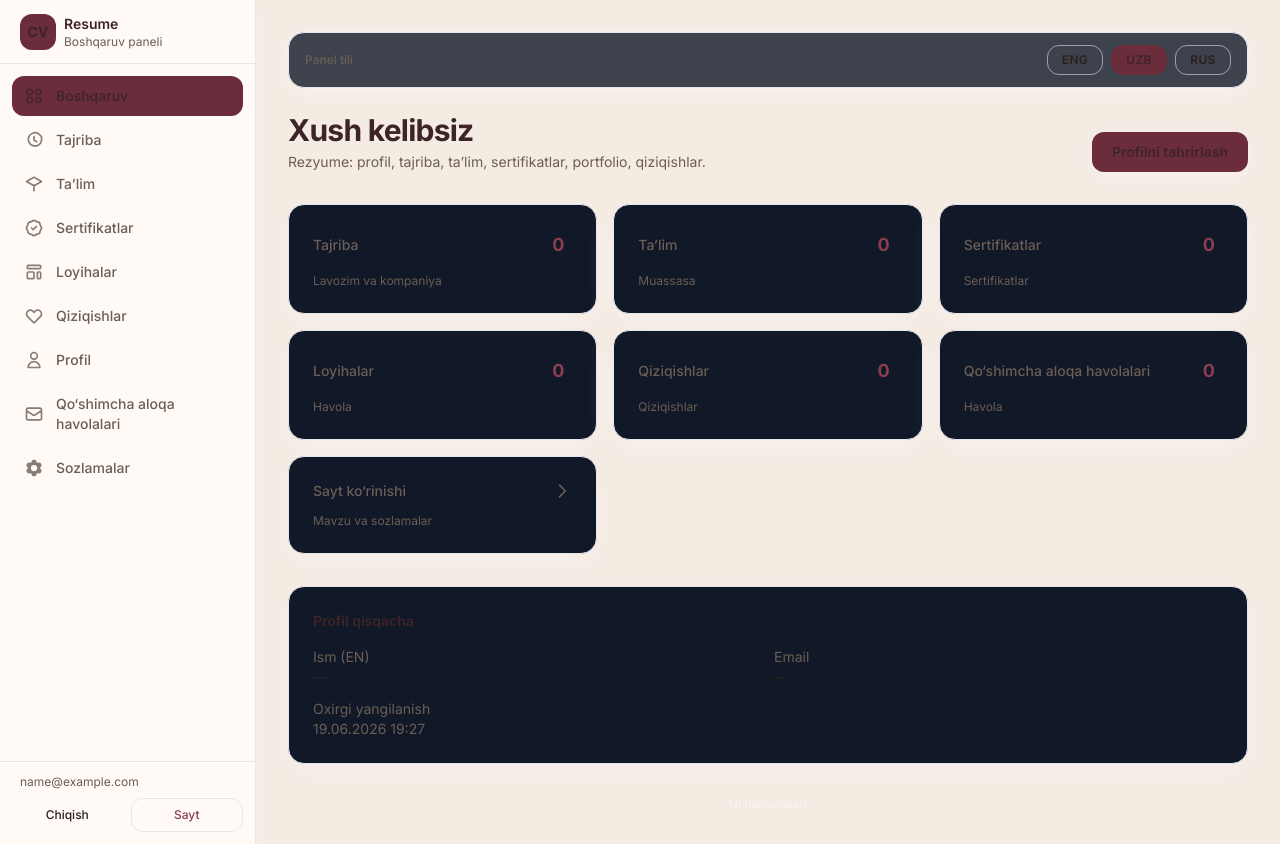
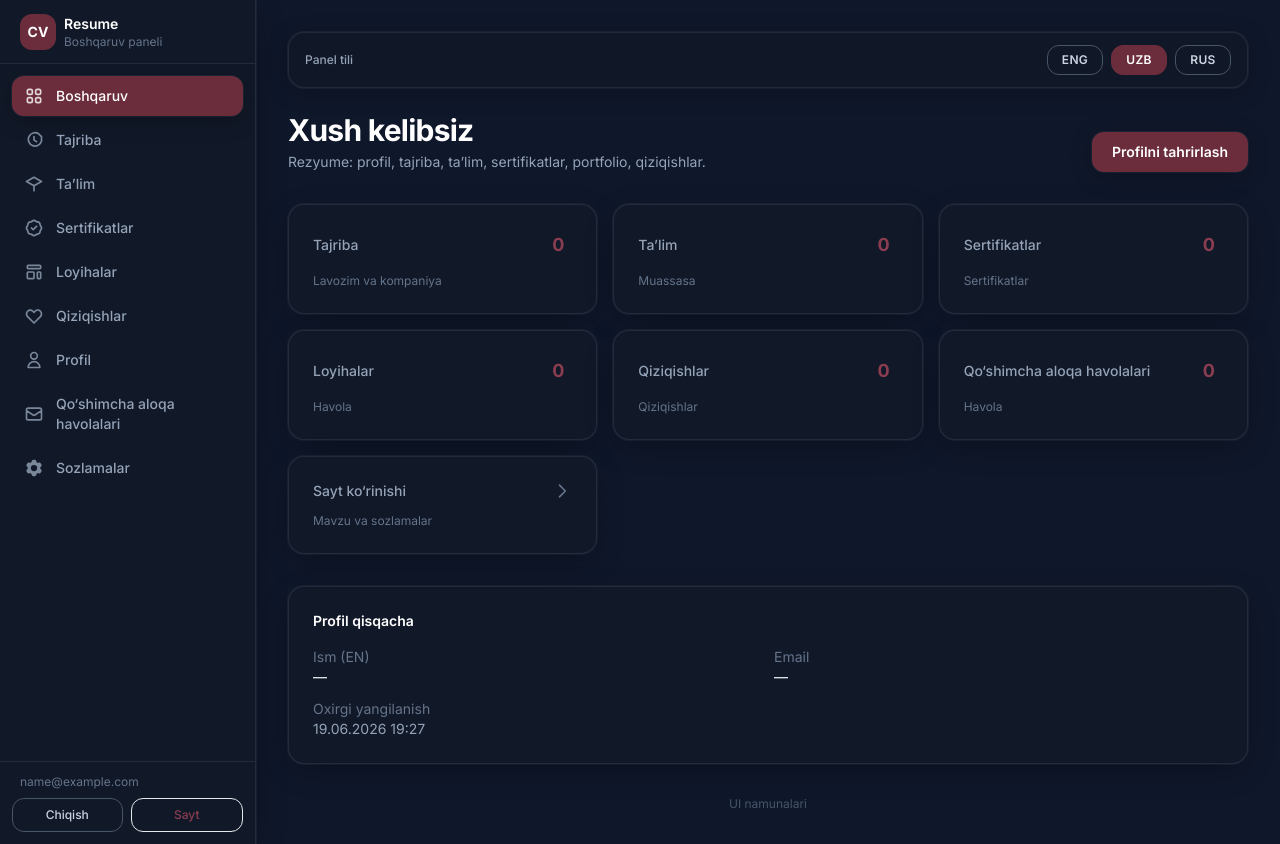
Before and after one commit to rasulbek647/my_portfolio, a Django app: page /admin/ in a window 1280 px wide. Run offline with Django 5.2, Linux system fonts and the light colour scheme; the visitor is signed in with stand-in values (Sample User, id 1); data comes from the database, SQL or seed files in the repository; data that the repository does not hold is empty; some libraries are stand-ins or nearby versions.

Commit message:
fix: revert home.html and base.html css variables to fix invalid tailwind opacity modifiers, restore old buttons

```diff
--- a/resume/dashboard_forms.py
+++ b/resume/dashboard_forms.py
@@ -15,7 +15,7 @@ class SiteSettingsForm(forms.ModelForm):
         super().__init__(*args, **kwargs)
         self.fields["theme"].widget.attrs.setdefault(
             "class",
-            "mt-0 block w-full rounded-xl border border-slate-600/70 bg-themeSurface px-4 py-3 "
+            "mt-0 block w-full rounded-xl border border-slate-600/70 bg-slate-900/50 px-4 py-3 "
             "text-[15px] text-slate-100 focus:border-primary focus:outline-none focus:ring-2 "
             "focus:ring-primary/35",
         )
--- a/templates/dashboard/base.html
+++ b/templates/dashboard/base.html
@@ -15,28 +15,13 @@
       theme: {
         extend: {
           colors: {
-            themeBg: 'var(--color-bg, #0F172A)',
-            themeSurface: 'var(--color-surface, #111827)',
             primary: { DEFAULT: 'var(--color-accent, #6C5CE7)', light: 'var(--color-accent-2, #A29BFE)', dark: 'var(--color-accent, #5546d6)' },
             secondary: { DEFAULT: 'var(--color-accent-2, #00CEC9)', dark: 'var(--color-accent, #00b8b3)' },
-            white: 'var(--color-heading, #ffffff)',
-            onPrimary: 'var(--color-on-accent, #ffffff)',
-            slate: {
-              200: 'var(--color-text, #e2e8f0)',
-              300: 'var(--color-text, #cbd5e1)',
-              400: 'var(--color-text-muted, #94a3b8)',
-              500: 'var(--color-text-muted, #64748b)',
-              600: 'var(--color-border-strong, #475569)',
-              700: 'var(--color-border, #334155)',
-              800: 'var(--color-surface-2, #1e293b)',
-              900: 'var(--color-surface, #0f172a)',
-              950: 'var(--color-bg, #020617)',
-            }
           },
           fontFamily: { sans: ["Inter", "system-ui", "sans-serif"] },
           boxShadow: {
-            soft: "0 4px 24px -4px var(--color-border-strong, rgba(0,0,0,0.35)), 0 0 0 1px rgba(255,255,255,0.06)",
-            card: "0 8px 32px -8px var(--color-border-strong, rgba(0,0,0,0.4)), 0 0 0 1px rgba(255,255,255,0.05)",
+            soft: "0 4px 24px -4px rgba(0,0,0,0.35), 0 0 0 1px rgba(255,255,255,0.06)",
+            card: "0 8px 32px -8px rgba(0,0,0,0.4), 0 0 0 1px rgba(255,255,255,0.05)",
           },
           borderRadius: { xl: "12px", "2xl": "16px" },
         },
@@ -47,7 +32,7 @@
   <style>[x-cloak]{display:none!important}</style>
   {% block extra_head %}{% endblock %}
 </head>
-<body class="min-h-full bg-themeBg font-sans text-slate-200 antialiased">
+<body class="min-h-full bg-[#0F172A] font-sans text-slate-200 antialiased">
   <div class="flex min-h-screen">
     {# Mobil overlay #}
     <div
@@ -62,7 +47,7 @@
 
     <div class="flex min-w-0 flex-1 flex-col">
       {# Mobil header #}
-      <header class="sticky top-0 z-30 flex items-center gap-3 border-b border-slate-700 bg-themeSurface/95 px-4 py-3 backdrop-blur lg:hidden">
+      <header class="sticky top-0 z-30 flex items-center gap-3 border-b border-slate-700/50 bg-[#111827]/95 px-4 py-3 backdrop-blur lg:hidden">
         <button
           type="button"
           class="inline-flex rounded-xl border border-slate-600 p-2 text-slate-300 hover:bg-slate-800"
--- a/templates/dashboard/includes/sidebar.html
+++ b/templates/dashboard/includes/sidebar.html
@@ -1,5 +1,5 @@
 <aside
-  class="fixed inset-y-0 left-0 z-50 flex w-64 flex-col border-r border-slate-700/50 bg-themeSurface shadow-card transition-transform duration-200 lg:static lg:translate-x-0"
+  class="fixed inset-y-0 left-0 z-50 flex w-64 flex-col border-r border-slate-700/50 bg-[#111827] shadow-card transition-transform duration-200 lg:static lg:translate-x-0"
   :class="sidebarOpen ? 'translate-x-0' : '-translate-x-full'"
 >
   <div class="flex h-16 items-center gap-2 border-b border-slate-700/50 px-5">
```
Also changed, not shown: templates/resume/home.html (+5 -15 lines).
